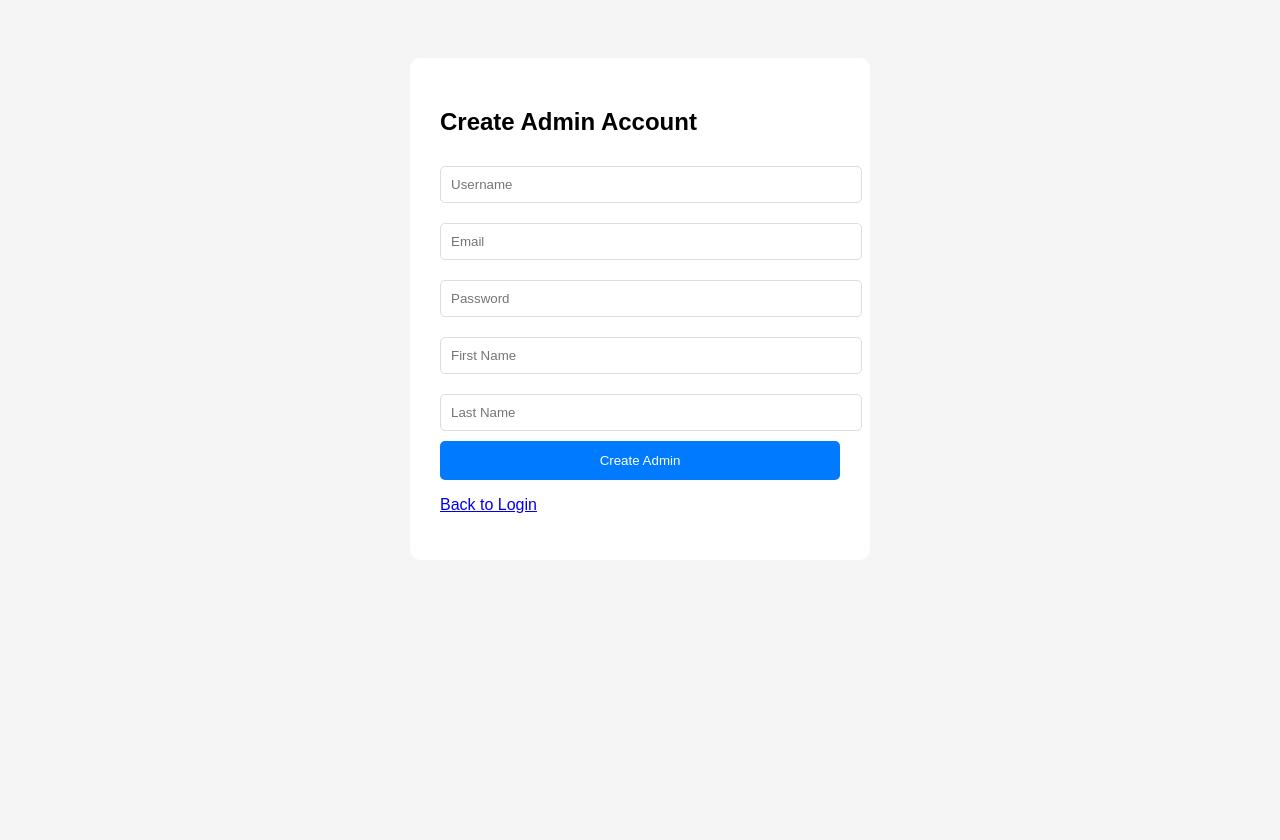
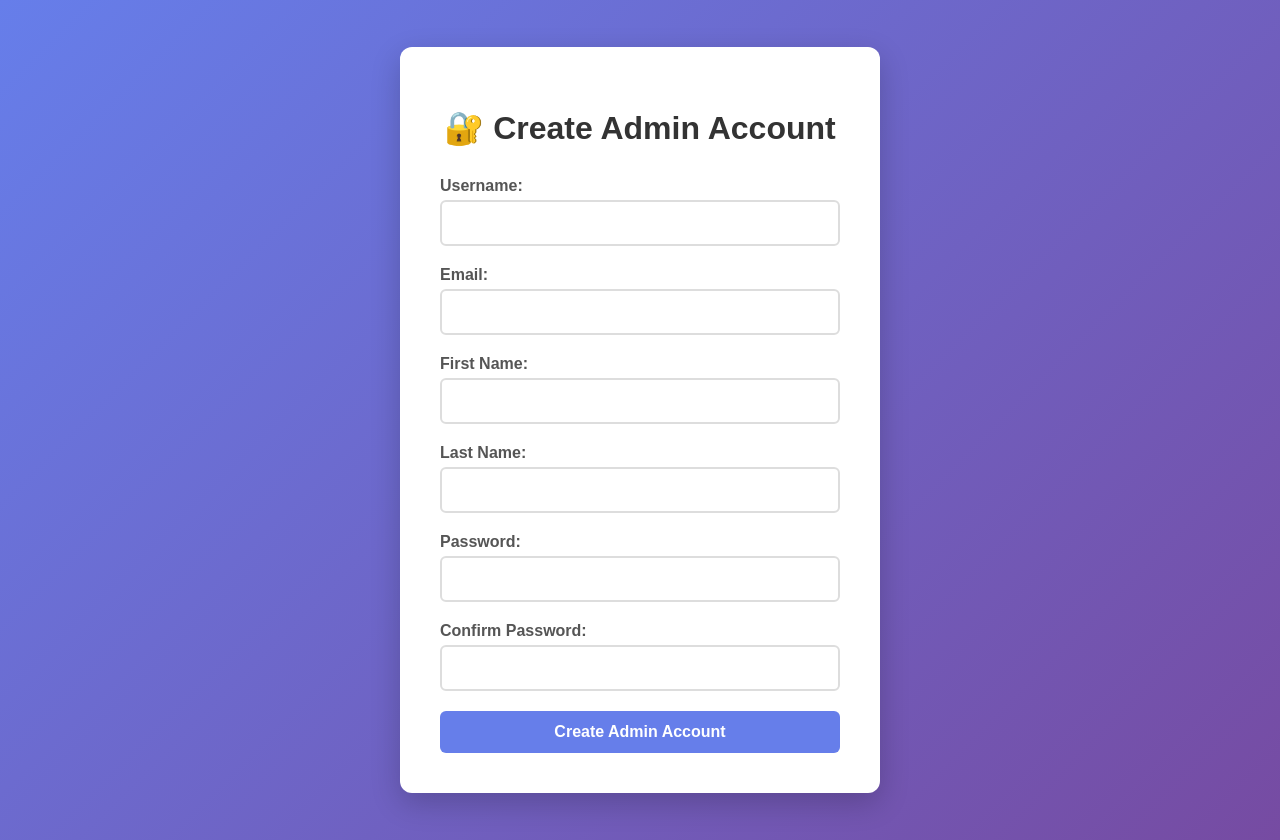
Before and after one commit to itsmechanot/church_fund, a Django app: page /create-admin/ in a window 1280 px wide. Before the commit the page ends 513 px from the top, so only its background shows below. Run offline with Django 5.2, Linux system fonts and the light colour scheme; data that the repository does not hold is empty.

Commit message:
Add temporary admin creation system with form validation and General Fund setup

```diff
--- a/myapp/views.py
+++ b/myapp/views.py
@@ -812,23 +812,30 @@
 def create_admin_view(request):
     # Check if admin already exists
     if Treasurer.objects.filter(is_superuser=True).exists():
-        return render(request, 'create_admin.html', {'error': 'Admin already exists. Please login instead.'})
+        messages.error(request, 'Admin already exists. Please login instead.')
+        return redirect('login')
 
     if request.method == 'POST':
         username = request.POST.get('username')
         email = request.POST.get('email')
         password = request.POST.get('password')
+        password_confirm = request.POST.get('password_confirm')
         first_name = request.POST.get('first_name')
         last_name = request.POST.get('last_name')
 
+        # Validation
+        if password != password_confirm:
+            messages.error(request, 'Passwords do not match')
+            return render(request, 'create_admin.html')
+
         if Treasurer.objects.filter(username=username).exists():
-            return render(request, 'create_admin.html', {'error': 'Username already exists'})
+            messages.error(request, 'Username already exists')
+            return render(request, 'create_admin.html')
 
         try:
             admin = Treasurer.objects.create(
                 username=username,
                 email=email,
-                password=make_password(password),
                 first_name=first_name,
                 last_name=last_name,
                 is_staff=True,
@@ -836,9 +843,23 @@
                 is_approved=True,
                 is_active=True
             )
-            return render(request, 'create_admin.html', {'success': f'Admin {username} created successfully! You can now login.'})
+            admin.set_password(password)  # Use set_password for proper hashing
+            admin.save()
+
+            # Create General Fund if it doesn't exist
+            if not Fund.objects.filter(name='General Fund').exists():
+                Fund.objects.create(
+                    name='General Fund',
+                    description='Main church fund for general expenses',
+                    current_balance=Decimal('0.00'),
+                    default_percentage=Decimal('100.0'),
+                    created_by=admin
+                )
+
+            messages.success(request, f'Admin {username} created successfully! You can now login.')
+            return render(request, 'setup_complete.html')
         except Exception as e:
-            return render(request, 'create_admin.html', {'error': f'Error creating admin: {e}'})
+            messages.error(request, f'Error creating admin: {e}')
 
     return render(request, 'create_admin.html')
 
--- a/templates/create_admin.html
+++ b/templates/create_admin.html
@@ -1,35 +1,133 @@
 <!DOCTYPE html>
-<html>
+<html lang="en">
 <head>
-    <title>Create Admin</title>
+    <meta charset="UTF-8">
+    <meta name="viewport" content="width=device-width, initial-scale=1.0">
+    <title>Create Admin Account</title>
     <style>
-        body { font-family: Arial; padding: 50px; background: #f5f5f5; }
-        .form { max-width: 400px; margin: 0 auto; background: white; padding: 30px; border-radius: 10px; }
-        input { width: 100%; padding: 10px; margin: 10px 0; border: 1px solid #ddd; border-radius: 5px; }
-        button { width: 100%; padding: 12px; background: #007bff; color: white; border: none; border-radius: 5px; cursor: pointer; }
-        .success { color: green; margin: 10px 0; }
-        .error { color: red; margin: 10px 0; }
+        body {
+            font-family: Arial, sans-serif;
+            background: linear-gradient(135deg, #667eea 0%, #764ba2 100%);
+            margin: 0;
+            padding: 20px;
+            min-height: 100vh;
+            display: flex;
+            align-items: center;
+            justify-content: center;
+        }
+        .container {
+            background: white;
+            padding: 40px;
+            border-radius: 12px;
+            box-shadow: 0 10px 30px rgba(0,0,0,0.2);
+            max-width: 400px;
+            width: 100%;
+        }
+        h1 {
+            text-align: center;
+            color: #333;
+            margin-bottom: 30px;
+        }
+        .form-group {
+            margin-bottom: 20px;
+        }
+        label {
+            display: block;
+            margin-bottom: 5px;
+            font-weight: bold;
+            color: #555;
+        }
+        input {
+            width: 100%;
+            padding: 12px;
+            border: 2px solid #ddd;
+            border-radius: 6px;
+            font-size: 16px;
+            box-sizing: border-box;
+        }
+        input:focus {
+            border-color: #667eea;
+            outline: none;
+        }
+        button {
+            width: 100%;
+            padding: 12px;
+            background: #667eea;
+            color: white;
+            border: none;
+            border-radius: 6px;
+            font-size: 16px;
+            font-weight: bold;
+            cursor: pointer;
+            transition: background 0.3s;
+        }
+        button:hover {
+            background: #5a6fd8;
+        }
+        .success {
+            background: #d4edda;
+            color: #155724;
+            padding: 10px;
+            border-radius: 6px;
+            margin-bottom: 20px;
+            text-align: center;
+        }
+        .error {
+            background: #f8d7da;
+            color: #721c24;
+            padding: 10px;
+            border-radius: 6px;
+            margin-bottom: 20px;
+        }
     </style>
 </head>
 <body>
-    <div class="form">
-        <h2>Create Admin Account</h2>
-        {% if success %}
-            <div class="success">{{ success }}</div>
+    <div class="container">
+        <h1>🔐 Create Admin Account</h1>
+
+        {% if messages %}
+            {% for message in messages %}
+                <div class="{% if message.tags == 'success' %}success{% else %}error{% endif %}">
+                    {{ message }}
+                </div>
+            {% endfor %}
         {% endif %}
-        {% if error %}
-            <div class="error">{{ error }}</div>
-        {% endif %}
-        <form method="post">
+
+        <form method="POST">
             {% csrf_token %}
-            <input type="text" name="username" placeholder="Username" required>
-            <input type="email" name="email" placeholder="Email" required>
-            <input type="password" name="password" placeholder="Password" required>
-            <input type="text" name="first_name" placeholder="First Name" required>
-            <input type="text" name="last_name" placeholder="Last Name" required>
-            <button type="submit">Create Admin</button>
+
+            <div class="form-group">
+                <label for="username">Username:</label>
+                <input type="text" id="username" name="username" required>
+            </div>
+
+            <div class="form-group">
+                <label for="email">Email:</label>
+                <input type="email" id="email" name="email" required>
+            </div>
+
+            <div class="form-group">
+                <label for="first_name">First Name:</label>
+                <input type="text" id="first_name" name="first_name" required>
+            </div>
+
+            <div class="form-group">
+                <label for="last_name">Last Name:</label>
+                <input type="text" id="last_name" name="last_name" required>
+            </div>
+
+            <div class="form-group">
+                <label for="password">Password:</label>
+                <input type="password" id="password" name="password" required>
+            </div>
+
+            <div class="form-group">
+                <label for="password_confirm">Confirm Password:</label>
+                <input type="password" id="password_confirm" name="password_confirm" required>
+            </div>
+
+            <button type="submit">Create Admin Account</button>
         </form>
-        <p><a href="/login/">Back to Login</a></p>
     </div>
 </body>
 </html>
```
Also changed, not shown: templates/setup_complete.html (added, +63 -0 lines).
